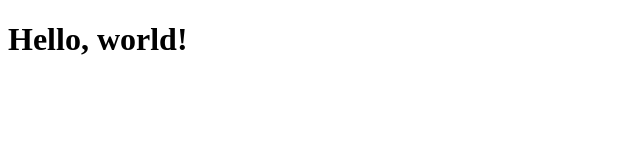
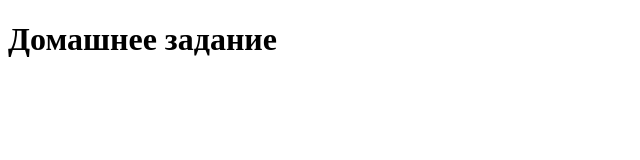
Before and after one commit to ShakirovIlnur/Homework1, a plain HTML site: page index.html in a window 1280 px wide. Shown: the whole page, without its empty margins (0-640 px from the left). Drawn offline with Linux system fonts and the light colour scheme.

Commit message:
Changed the file index.html

```diff
--- a/index.html
+++ b/index.html
@@ -6,6 +6,6 @@
     <title>Document</title>
 </head>
 <body>
-    <h1>Hello, world!</h1>
+    <h1>Домашнее задание</h1>
 </body>
 </html>
```
